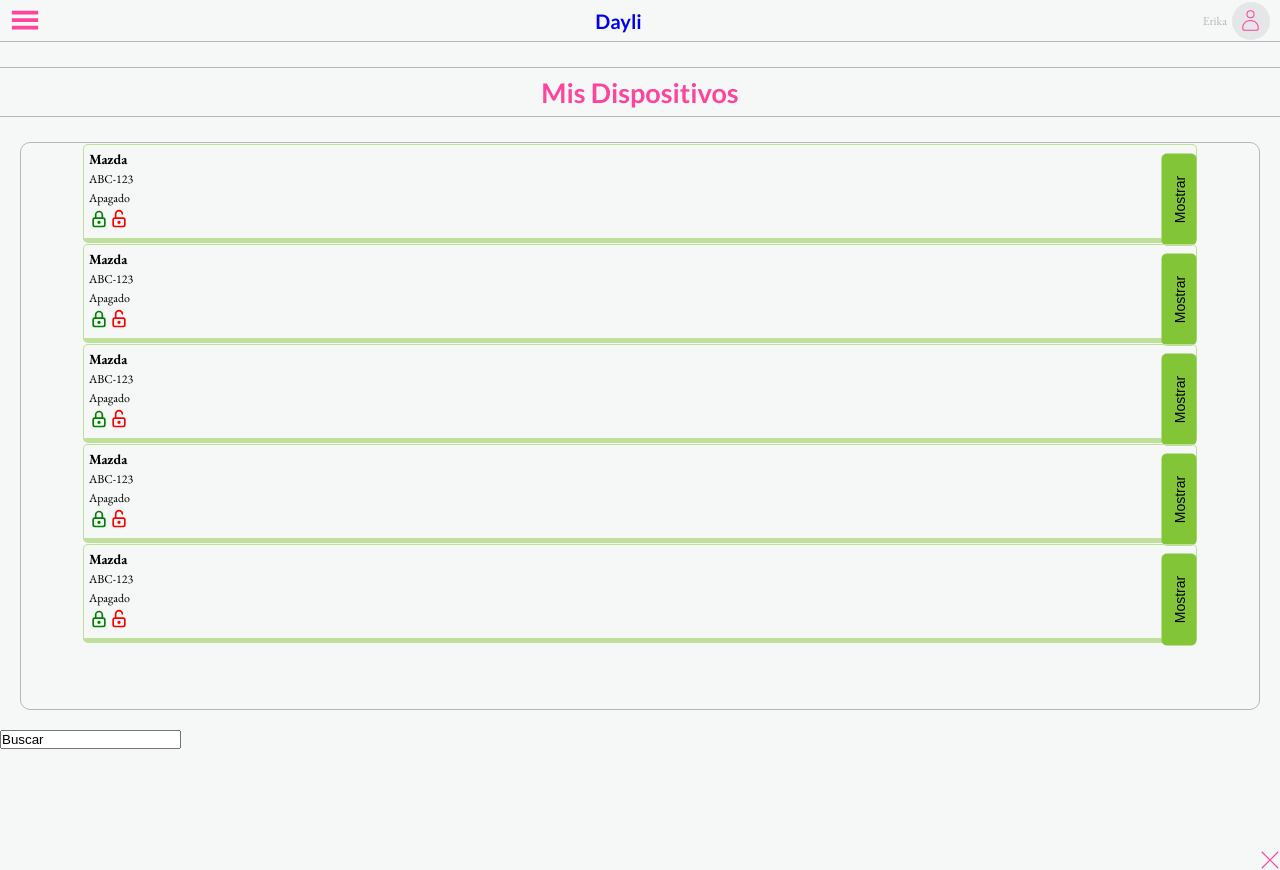
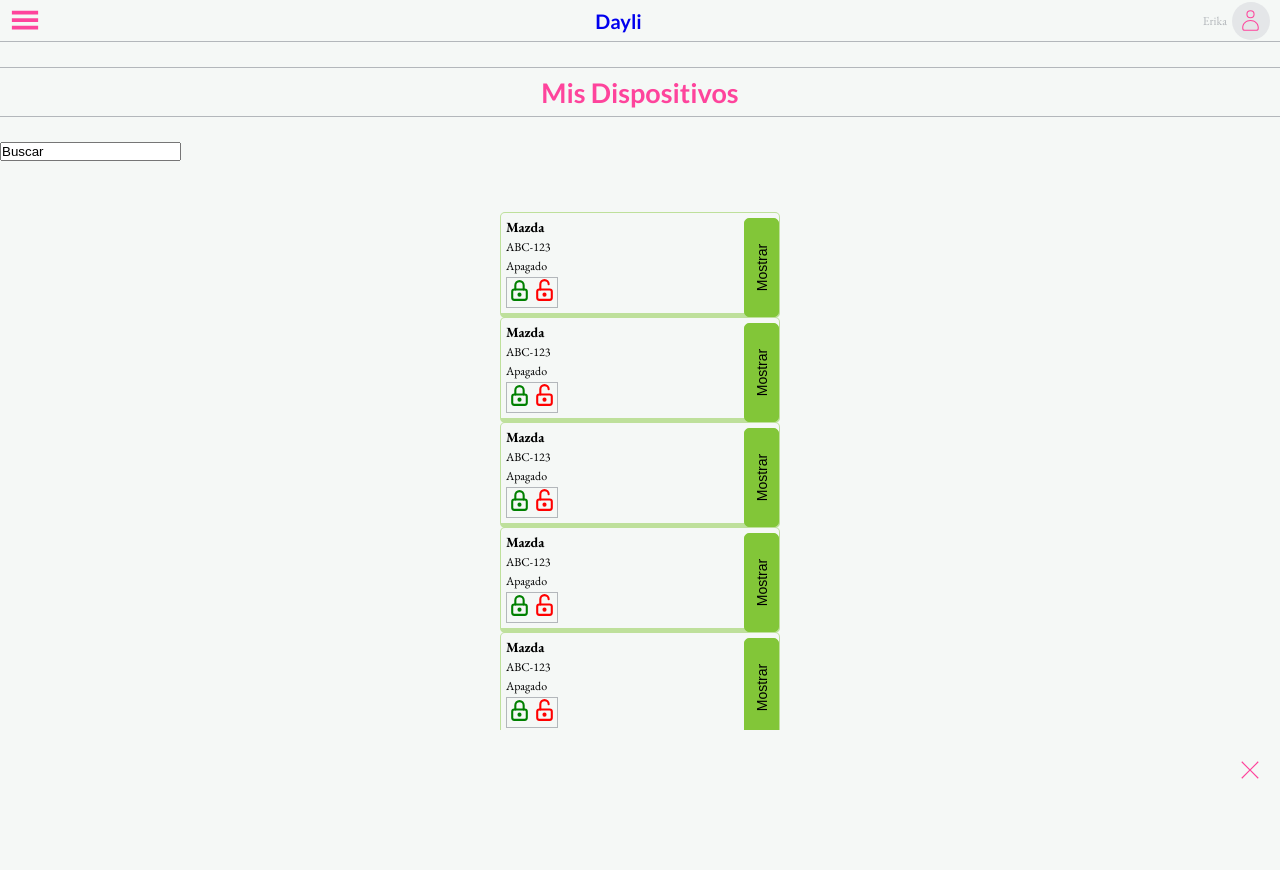
Before and after one commit to Erik-Aviles/rastreo-satelital-gps, a React app: page / in a window 1280 px wide. After the commit the page ends 800 px from the top, so only its background shows below. Built offline with nearby package versions, Linux system fonts and the light colour scheme.

Commit message:
Estilo 'MyDevices, devices: movil/table/laptop

```diff
--- a/src/components/DeviceItem.jsx
+++ b/src/components/DeviceItem.jsx
@@ -11,8 +11,8 @@ const DeviceItem = () => {
         <p>Apagado</p>
 
         <div type="button">
-          <TbLock size={20} color="green"/>
-          <TbLockOpen size={20} color="red"/>
+          <TbLock size={25} color="green"/>
+          <TbLockOpen size={25} color="red"/>
         </div>
       </div>
       <button className="Item-button_mostrar">Mostrar</button>
--- a/src/containers/MyDevices.jsx
+++ b/src/containers/MyDevices.jsx
@@ -8,19 +8,18 @@ import "../styles/MyDevices.css";
 const MyDevices = () => {
   return (
     <section className="MyDevices">
-      <div className="MyDevices-container">
       <TitleH2>Mis Dispositivos</TitleH2>
+      <Search />
       <div className="MyDevices-items">
         <DeviceItem />
         <DeviceItem />
         <DeviceItem />
         <DeviceItem />
         <DeviceItem />
-
+        <DeviceItem />
+        <DeviceItem />
+        <DeviceItem />
       </div>
-      </div>
-
-      <Search />
       <ButtonSalir>X</ButtonSalir>
     </section>
   );
--- a/src/styles/ButtonSalir.css
+++ b/src/styles/ButtonSalir.css
@@ -1,13 +1,14 @@
 .Continer_button-salir {
-    width: 100%;
-    display: flex;
-    justify-content: end;
-    align-items: flex-end;
+  padding: 0 20px 20px 0;
+  width: 100%;
+  display: flex;
+  justify-content: end;
+  align-items: flex-end;
 }
 .TfiClose {
   color: var(--color-medium);
 }
 .TfiClose:hover {
-    cursor: pointer;
+  cursor: pointer;
   color: var(--color-button-dark);
 }
--- a/src/styles/DeviceItem.css
+++ b/src/styles/DeviceItem.css
@@ -1,13 +1,13 @@
 .DeviceItem {
+  min-width: 280px;
+  max-width: 375px;
   font-family: var(--font-family-text);
   position: relative;
-  width: 90%;
   display: inline-block;
 }
 .Item-info {
   font-size: var(--font-size-xsm);
   padding: 5px;
-  height: auto;
   display: flex;
   flex-direction: column;
   gap: 3px;
@@ -15,21 +15,31 @@
   border-bottom: 5px solid var(--color-button-medium);
   border-radius: 5px;
 }
-.Item-info h4,.Item-button_mostrar {
+.Item-info {
+  font-size: var(--font-size-xsm);
+  padding: 5px;
+  display: flex;
+  flex-direction: column;
+  gap: 3px;
+  border: 1px solid var(--color-button-medium);
+  border-bottom: 5px solid var(--color-button-medium);
+  border-radius: 5px;
+}
+.Item-info h4,
+.Item-button_mostrar {
   font-size: var(--font-size-sm);
 }
-.Item-info button {
-    width: 50%;
+.Item-info div {
+  width: 52px;
   font-size: var(--font-size-sm);
   border: 1px solid var(--color-light-2);
-
 }
 
 .Item-button_mostrar {
   position: absolute;
-  bottom: 26px;
-  right: -28px;
-  width: 92px;
+  bottom: 33px;
+  right: -31px;
+  width: 99px;
   height: 35px;
   background-color: var(--color-button-dark);
   border: 1px solid var(--color-button-dark);
@@ -38,7 +48,6 @@
 }
 .Button-register {
   align-self: center;
-
   box-shadow: 10px 5px 5px var(--color-button-dark);
 }
 .Item_button:hover {
--- a/src/styles/Layout.css
+++ b/src/styles/Layout.css
@@ -1,6 +1,6 @@
 .Layout {
   width: 100vw;
-  height: auto;
+  height: 100vh;
   background-color: var(--color-layout-2);
 }
 @media (min-width: 426px) {
--- a/src/styles/MyDevices.css
+++ b/src/styles/MyDevices.css
@@ -1,25 +1,21 @@
 .MyDevices {
-  width: 100vw;
-  padding: 0 0 20px 0;
   height: calc(100% - 42px);
   display: grid;
-  grid-template-rows: auto 70px 70px;
+  grid-template-rows: 100px 70px auto 70px;
 }
-.MyDevices-container {
+.MyDevices {
+  height: calc(100% - 42px);
   display: grid;
-  grid-template-rows: 100px auto;
+  grid-template-rows: 100px 70px auto 70px;
 }
+
 .MyDevices-items {
-  border: 1px solid var(--color-light-2);
+
   border-radius: 10px;
   padding-top: 10px;
-  margin: 0 20px 20px;
   display: grid;
-  grid-template-rows: repeat(auto-fill, 80px);
+  grid-template-rows: repeat(auto-fill, 85px);
   place-items: center;
+  overflow-x: hidden;
   gap: 20px;
-  overflow-x: hidden;
 }
-.MyDevices-items:first-child {
-  padding-top: 10px;
-}
```
Lines whose indentation alone changed are shown as unchanged.
